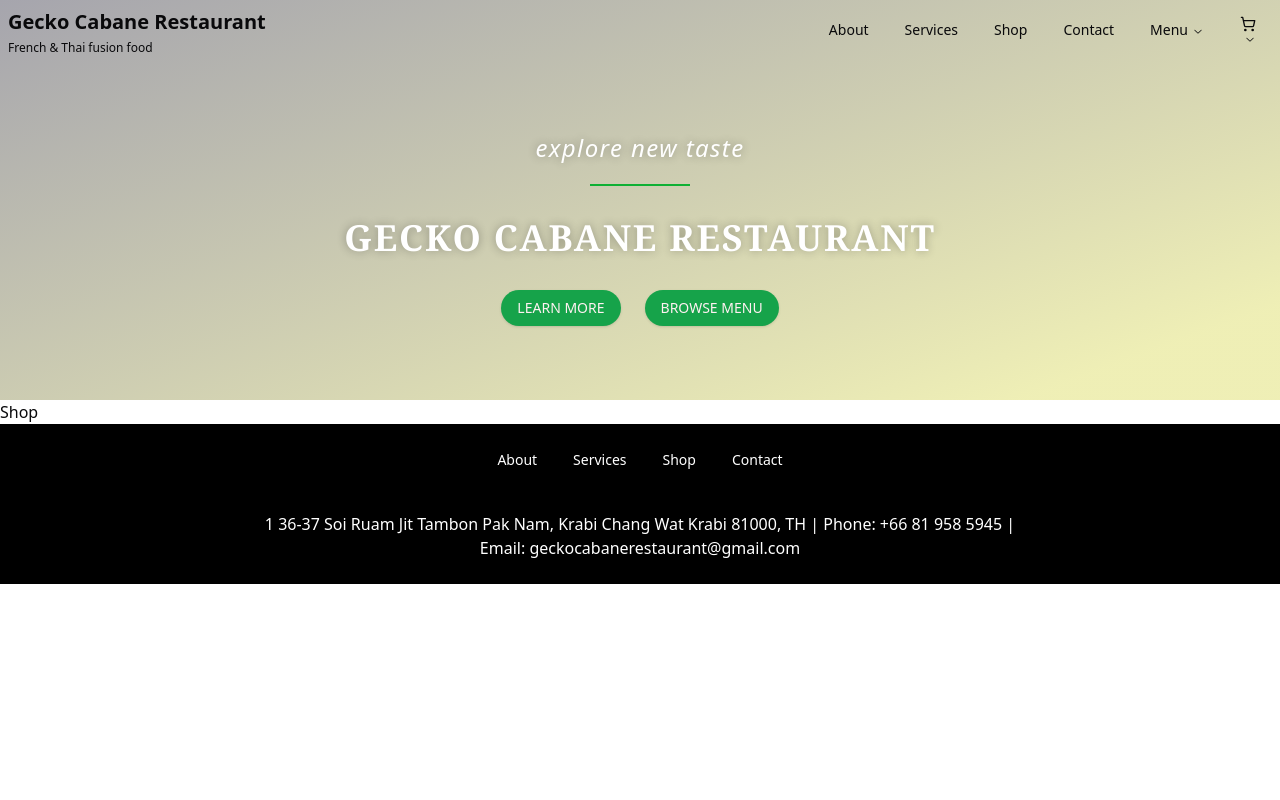
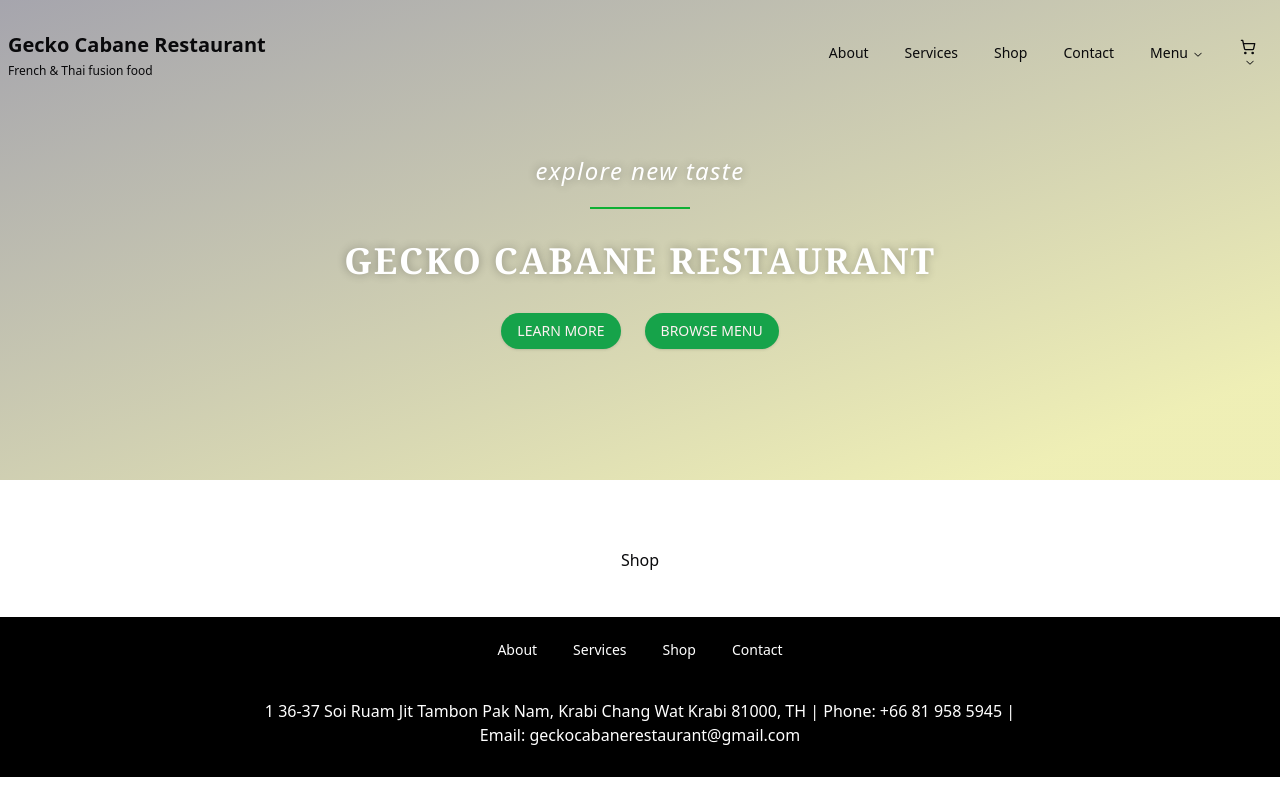
Before and after one commit to AnatholyB1/gecko_cabane, a React (Vite) app in the folder Gecko_Cabane_Restaurant/: page /shop in a window 1280 px wide. Built offline with nearby package versions, Linux system fonts and the light colour scheme.

Commit message:
componeznt : home info

```diff
--- a/Gecko_Cabane_Restaurant/src/App.css
+++ b/Gecko_Cabane_Restaurant/src/App.css
@@ -93,3 +93,16 @@
     line-height: 1.7em;
     letter-spacing: 1.7px;
 }
+
+.home-info-title{
+  color: #000000;
+  font-weight: 700;
+
+}
+
+.home-info-p{
+  color: #54595f;
+  font-size: 16px;
+  font-weight: 500;
+  line-height: 2em;
+}
--- a/Gecko_Cabane_Restaurant/src/component/home-info.tsx
+++ b/Gecko_Cabane_Restaurant/src/component/home-info.tsx
@@ -1,10 +1,26 @@
 
 import { cn } from '@/lib/utils';
+import Separator from './separator';
+import { Button } from '@/components/ui/button';
+import { useNavigate } from 'react-router-dom';
+import { BookOpen } from 'lucide-react';
 
 function HomeInfo({ className} : { className? : string}) {
-    return ( <section className={cn(className,'grid place-content-center')}>
-        home info
-    </section> );
+    const nav = useNavigate()
+    return ( <section className={cn(className,'grid place-items-center grid-flow-row bg-white gap-5 py-[10rem] ')}>
+                    <h4 className="transition-font-size home-info-title text-center md:w-[50rem] px-5 text-xl md:text-4xl ">Our restaurant is a collective of amazing people striving to build gastronomic products</h4>
+                    <Separator></Separator>
+                    <div className="grid grid-flow-row gap-3 px-5 md:w-[50rem]">
+                        <p className="text-center home-info-p">We preferded to give our restaurant a cozy mood, built on relationship and careness.</p>
+                        <p className="text-center home-info-p">Table of 10 persons or more please make a reservation. We want to make sure you will appreciate your time in our restaurant.</p>
+                        <p className="text-center home-info-p">Reservation can be made at restaurant or by phone.</p>
+                    </div>
+                    <div  className="grid grid-flow-row gap-1 px-5 md:w-[50rem]" >
+                        <p className='text-center home-info-p'>Open time :</p>
+                        <p className='text-center home-info-p'>16:00 - 22:00</p>
+                    </div>
+                    <Button className="flex gap-2" onClick={() => nav('/about')} variant={'link'}><BookOpen className='w-4 h-4 stroke-1'></BookOpen> Read More</Button>
+            </section> );
 }
 
 export default HomeInfo;
--- /dev/null
+++ b/Gecko_Cabane_Restaurant/src/component/separator.tsx
@@ -0,0 +1,6 @@
+import { cn } from "@/lib/utils";
+
+function Separator({className} : {className?: string}) {
+    return <section className={cn(className, 'border border-solid border-[rgba(0,175,43,0.93)] w-[100px]')}></section>;
+}
+export default Separator;
--- a/Gecko_Cabane_Restaurant/src/layer.tsx
+++ b/Gecko_Cabane_Restaurant/src/layer.tsx
@@ -3,7 +3,7 @@ import Footer from "@/static/footer";
 
 export default function Layer({children}: {children? :React.ReactNode}) {
     return(
-        <div className="flex flex-col align-center w-screen h-screen overflow-y-auto">
+        <div className="grid drid-flow-row place-items-center w-screen h-screen overflow-y-auto">
             <Header/>
             {children}
             <Footer/>
--- a/Gecko_Cabane_Restaurant/src/static/header.tsx
+++ b/Gecko_Cabane_Restaurant/src/static/header.tsx
@@ -25,17 +25,18 @@ import {
   DropdownMenuSubTrigger,
   DropdownMenuTrigger,
 } from "@/components/ui/dropdown-menu"
+import Separator from "@/component/separator"
 
 
 
 export default function Header () {
     const nav = useNavigate()
     return (
-        <section className="flex  flex-col w-screen md:h-[25rem] min-h-[20rem] md:max-h-[30rem] gqp-6 md:gap-12  ">
-            <div id='bg' className='header-bg md:h-[25rem] min-h-[20rem] md:max-h-[30rem] w-full'></div>
+        <section className="flex  flex-col w-screen   min-h-[25rem] md:min-h-[30rem]  gap-6 md:gap-12  ">
+            <div id='bg' className='header-bg md:h-[30rem] min-h-[25rem]  w-full'></div>
             <div className="flex w-full h-auto p-2 justify-between opacity-100 ">
                 <div>
-                    <h1 className="transition-font-size hover:text-primary hover:cursor-pointer font-montserrat font-semibold leading-6 text-2xl md:text-xl transition-transform hover:scale-105" onClick={() => nav('/')}>Gecko Cabane Restaurant</h1>
+                    <h1 className="transition-font-size hover:text-primary hover:cursor-pointer font-montserrat font-semibold leading-6 text-2xl md:text-xl transition-transform hover:scale-105 w-[10rem] md:w-auto" onClick={() => nav('/')}>Gecko Cabane Restaurant</h1>
                     <p className="leading-6 text-xs font-Inter">French & Thai fusion food</p>
                 </div>
                 <NavigationMenu className="hidden  md:block ">
@@ -135,11 +136,11 @@ export default function Header () {
             <div className="flex flex-col p-4 w-full h-auto items-center align-center md:gap-4">
                 <div className="flex flex-col items-center align-center ">
                     <h5 className="mb-1 md:mb-5 text-white font-vidaloka text-2xl font-medium italic tracking-[1.4px] text-shadow text-center">explore new taste</h5>
-                    <div className="border border-solid border-[rgba(0,175,43,0.93)] w-[100px]"></div>
+                    <Separator></Separator>
                 </div>
                 <h1 className="p-4 text-white font-serif text-4xl font-extrabold uppercase tracking-wider text-shadow text-center">GECKO CABANE RESTAURANT</h1>
                 <div className="flex flex-row items-center w-auto h-auto gap-6 ">
-                    <Button className="rounded-full">LEARN MORE</Button>
+                    <Button className="rounded-full" onClick={() => nav('/about')}>LEARN MORE</Button>
                     <Button className="rounded-full">BROWSE MENU</Button>
                 </div>
             </div>
```
